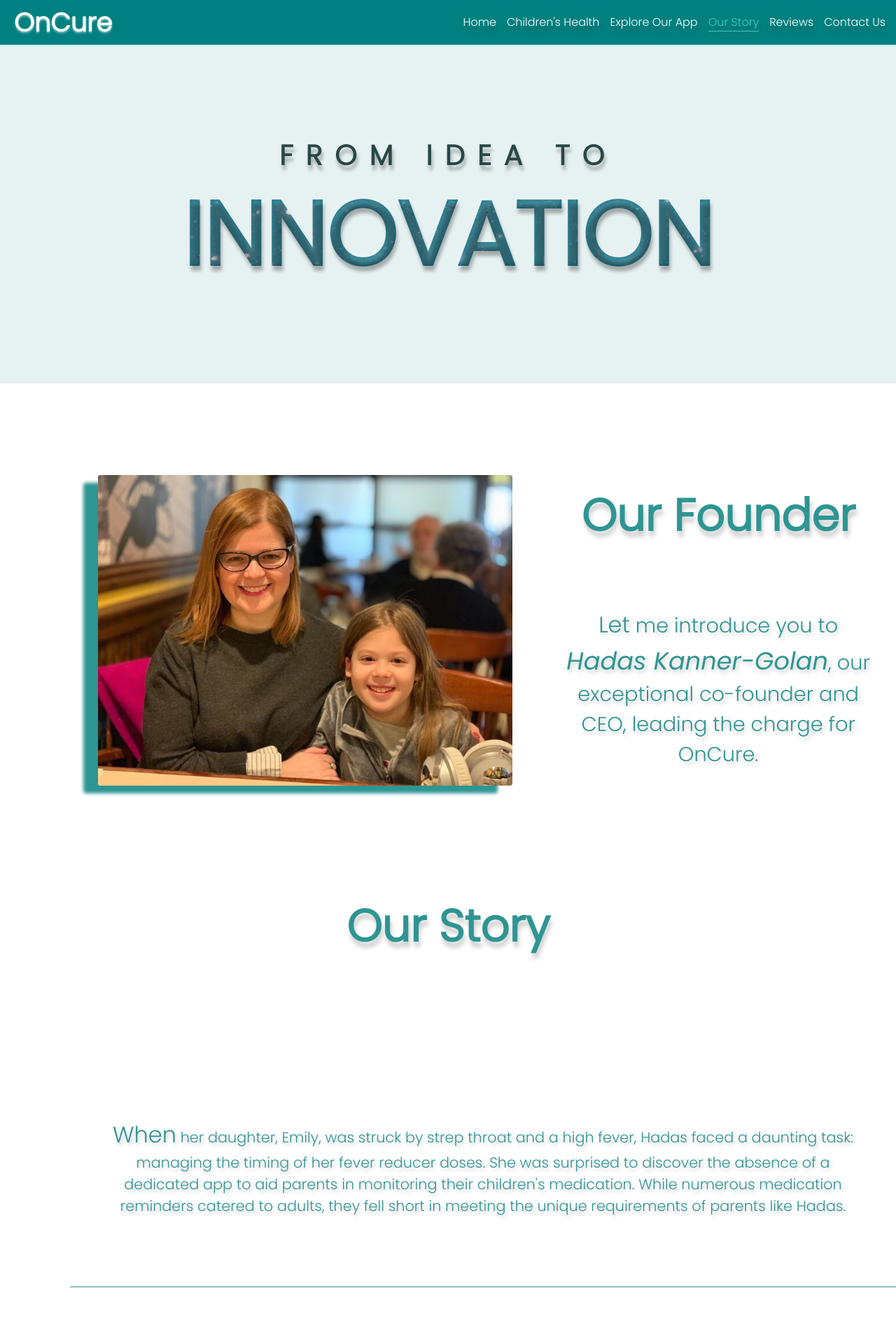
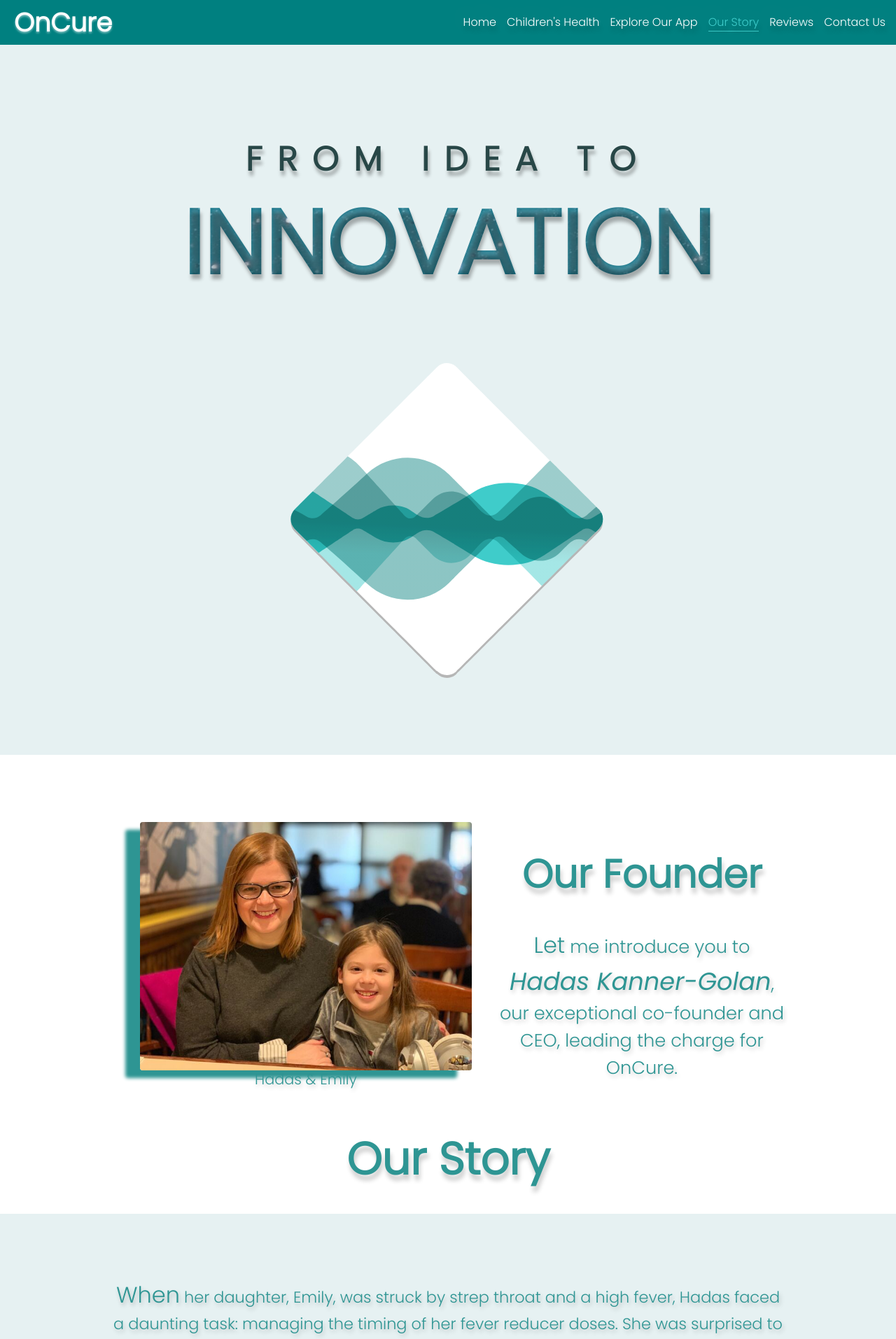
Before and after one commit to EncurageApp/encurageWeb, a React (Create React App) app: page /Founder in a window 1280 px wide. Shown: the top 1914 px of the page at 70% size. Built offline with nearby package versions, Linux system fonts and the light colour scheme.

Commit message:
changes to founder page, work on flow

```diff
--- a/src/css/Founder.css
+++ b/src/css/Founder.css
@@ -12,11 +12,12 @@
 }
 
 .f-hero-container > h2 {
+  font-size: 1.5rem;
   text-align: center;
   color: var(--primarySix);
   text-transform: uppercase;
   letter-spacing: 0.45em;
-  padding: 8rem 1rem;
+  padding: 8rem 1rem 2rem;
   width: 100%;
   border-bottom: none;
   text-shadow: 2px 7px 5px rgba(0, 0, 0, 0.3),
@@ -59,9 +60,6 @@
 Founder
 ============================================
 */
-.f-founder-container {
-  margin: 50px auto;
-}
 
 .f-founder-container h2 {
   font-size: 3rem;
@@ -98,6 +96,23 @@
   max-width: 500px;
 }
 
+.founder-animation {
+  width: 100%;
+  height: 300px;
+  display: flex;
+  justify-content: center;
+  align-items: center;
+  padding-bottom: 4rem;
+  margin-bottom: 4rem;
+}
+
+.founder-title {
+  display: flex;
+  justify-content: center;
+  align-items: center;
+  height: 10px;
+}
+
 /*
 ============================================
 Story
@@ -107,6 +122,10 @@
 .f-story-container {
   text-align: center;
   margin: 0 auto;
+}
+
+.f-story-container div:nth-child(4) {
+  background-color: white;
 }
 
 .f-story-container > div {
@@ -135,7 +154,7 @@
   text-align: center;
   font-size: 1.3rem;
   color: var(--primaryFour);
-  padding: 50px 30px;
+
   text-shadow: 2px 4px 6px rgba(0, 0, 0, 0.2),
     0px -5px 35px rgba(255, 255, 255, 0.3);
 }
@@ -149,11 +168,20 @@
   transition: all 0.5s ease-in-out;
 }
 
+.f-animate-wrapper {
+  background-color: var(--primaryThree);
+  padding: 20px;
+}
+
+.f-animate-wrapper p {
+  margin: 60px auto;
+}
+
 .animated-paragraph {
   border-bottom: 0.3px solid var(--primaryFour);
   opacity: 0;
   transform: translateY(20px);
-  transition: opacity 3s ease-in-out, transform 3s ease-in-out;
+  transition: opacity 3s ease, transform 3s ease;
 }
 
 .animated-paragraph.animate-paragraph {
@@ -163,7 +191,7 @@
 
 .animated-paragraph.animate-paragraph.reverse {
   opacity: 0;
-  transform: translateY(-10px);
+  transform: translateY(-20px);
 }
 
 /*
@@ -180,12 +208,18 @@
   /* Hero */
 
   .f-hero-container > h2 span {
-    font-size: 6rem;
+    font-size: 5rem;
     transition: all 0.3s ease-in-out;
   }
 
   .f-hero-container h2 {
-    font-size: 3.5rem;
+    font-size: 2rem;
+  }
+
+  /* Founder */
+
+  .f-founder-container > div > p {
+    padding: 60px;
   }
 
   /* Story */
@@ -202,8 +236,6 @@
     font-size: 2rem;
     transition: all 0.5s ease-in-out;
   }
-
-  /* Founder */
 }
 
 @media (min-width: 1101px) {
@@ -214,29 +246,8 @@
     transition: all 0.3s ease-in-out;
   }
 
-  /* Story */
-
-  .f-story-container > div {
-    flex-direction: row-reverse;
-    justify-content: center;
-    align-items: center;
-    padding: 6rem 0;
-    padding-left: 100px;
-  }
-
-  .f-story-container > div > div > p {
-    max-width: 600px;
-    font-size: 1.8rem;
-    justify-content: ;
-  }
-
-  .founder-animation {
-    height: 500px;
-  }
-
-  .name {
-    font-size: 2.2rem;
-    transition: all 0.5s ease-in-out;
+  .f-hero-container h2 {
+    font-size: 3rem;
   }
 
   /* Founder */
@@ -246,6 +257,33 @@
   }
 
   .f-founder-container h2 {
-    font-size: 4rem;
+    font-size: 3.5rem;
+  }
+
+  /* Story */
+
+  .f-story-container > div {
+    flex-direction: row-reverse;
+    justify-content: center;
+    align-items: center;
+    padding: 2rem 10rem 2rem 10rem;
+  }
+
+  .f-story-container > div > div > p {
+    max-width: 600px;
+    font-size: 1.6rem;
+  }
+
+  .f-animate-wrapper p {
+    font-size: 1.4rem;
+  }
+
+  .founder-animation {
+    height: 600px;
+  }
+
+  .name {
+    font-size: 2.2rem;
+    transition: all 0.5s ease-in-out;
   }
 }
--- a/src/pages/Founder.jsx
+++ b/src/pages/Founder.jsx
@@ -4,6 +4,7 @@
 import Hadas from "../imgs/hadas.jpg";
 
 import { AnimateText } from "../components/AnimateText";
+import { FounderAnimation } from "../components/FounderAnimation";
 
 export const Founder = () => {
   return (
@@ -12,10 +13,11 @@
         <h2>
           From Idea to <span>Innovation</span>
         </h2>
+        <FounderAnimation />
       </section>
       <section>
         <div className="f-story-container">
-          <div>
+          <div className="f-founder-container">
             <div>
               <h2>Our Founder</h2>
               <p>
@@ -27,12 +29,13 @@
             <div className="f-founder-info">
               <div className="f-founder-img-container">
                 <img src={Hadas} alt="Founder of Company Hadas" />
+                <p className="founder-title">Hadas & Emily</p>
               </div>
             </div>
           </div>
 
           <h2>Our Story</h2>
-          <div>
+          <div className="f-animate-wrapper">
             <AnimateText>
               <p>
                 <span>When</span> her daughter, Emily, was struck by strep
@@ -46,7 +49,7 @@
             </AnimateText>
           </div>
 
-          <div>
+          <div className="f-animate-wrapper">
             <AnimateText>
               <p>
                 <span>Her</span> response was to dive into in-depth research,
@@ -61,7 +64,7 @@
             </AnimateText>
           </div>
 
-          <div>
+          <div className="f-animate-wrapper">
             <AnimateText>
               <p>
                 <span>Our </span>Story is a tribute to Hadas Kanner-Golan, the
@@ -76,6 +79,7 @@
           </div>
         </div>
       </section>
+      <section></section>
     </main>
   );
 };
```
